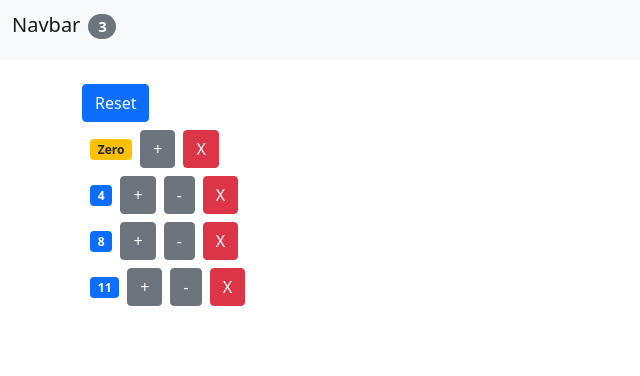
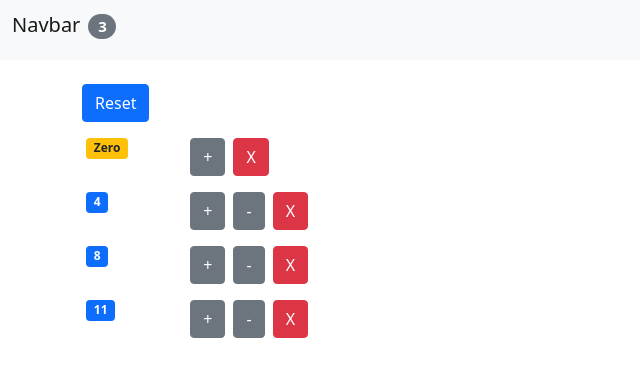
Before and after one commit to eva-hs/cart, a React (Create React App) app: page / in a window 1280 px wide. Shown: the top 376 px of the page, without its empty margins (0-640 px from the left). Built offline with nearby package versions, Linux system fonts and the light colour scheme.

Commit message:
Added grid in product

```diff
--- a/src/components/Product.jsx
+++ b/src/components/Product.jsx
@@ -4,8 +4,17 @@ class Product extends Component {
   render() {
     const { onDelete, onIncrement, onDecrement, product } = this.props;
     return (
-      <div className="m-2">
-        <span className={this.getBadgeClasses()}>{this.formatQuantity()}</span>
+      <div className="m-3">
+        {/* <div className="container"> */}
+        <div className="row">
+          {/* Lagt fast bredd på columnen samt padding till 0 för att texten
+                ska bli vänsterställd */}
+          <div className="col-1 p-0">
+            <span className={this.getBadgeClasses()}>
+              {this.formatQuantity()}
+            </span>
+          </div>
+          <div className="col">
             <button
               onClick={() => onIncrement(product)}
               className="btn btn-secondary"
@@ -22,6 +31,9 @@ class Product extends Component {
               X
             </button>
           </div>
+        </div>
+      </div>
+      // </div>
     );
   }
 
```
Lines whose indentation alone changed are shown as unchanged.
